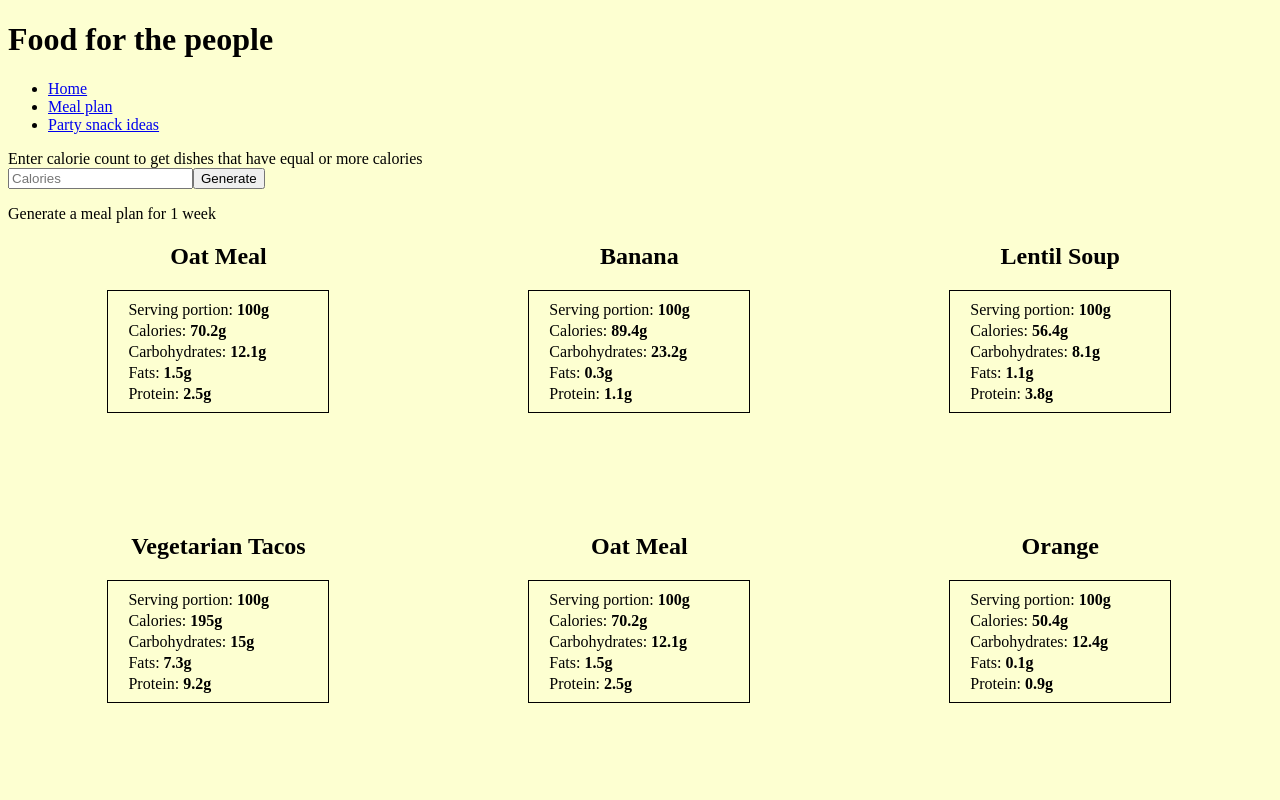
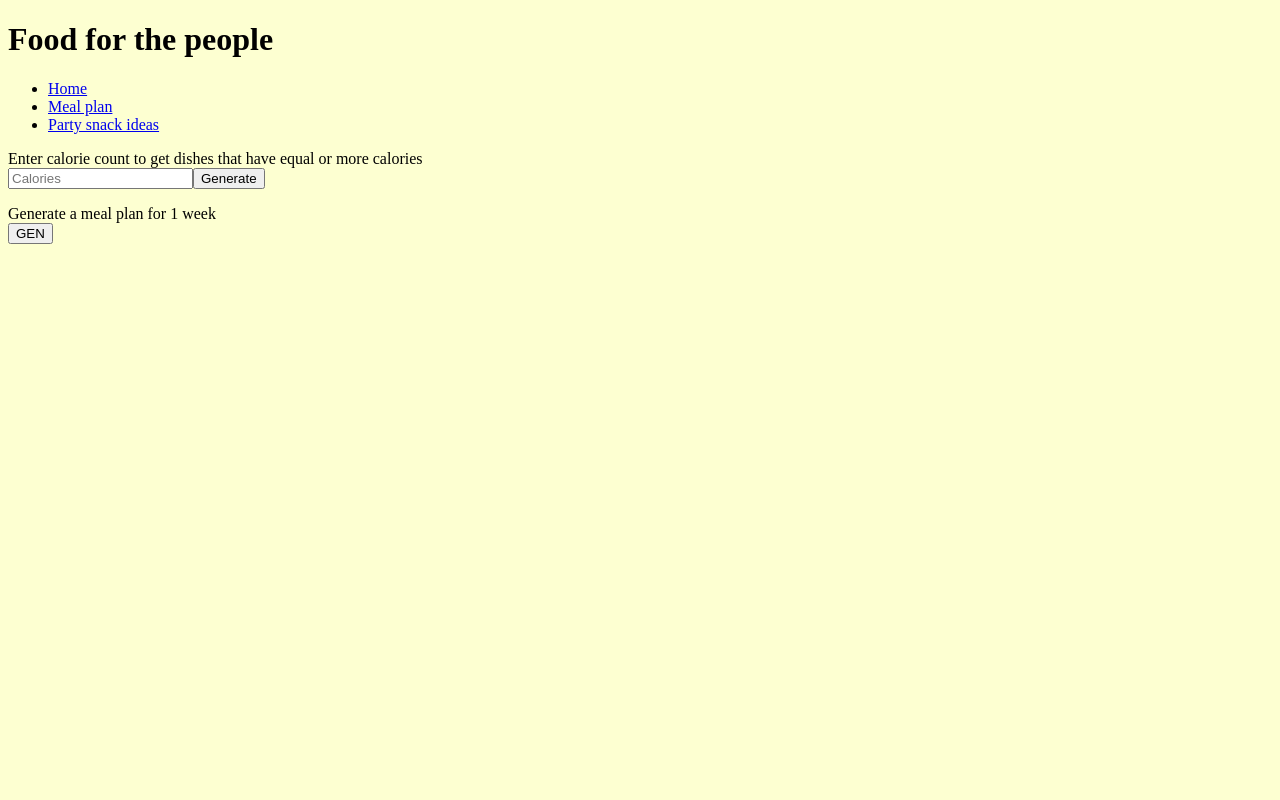
Before and after one commit to ArminasStrolys/react-tietoevry, a React (Create React App) app: page /monthly-plan in a window 1280 px wide. Shown: the top 800 px of the page. Built offline with nearby package versions, Linux system fonts and the light colour scheme.

Commit message:
Styling progress

```diff
--- a/src/components/monthlyPlan/MonthlyPlan.jsx
+++ b/src/components/monthlyPlan/MonthlyPlan.jsx
@@ -1,4 +1,4 @@
-import React from "react";
+import React, { useState } from "react";
 import Search from "../search/Search";
 import data from "../../data/data.json";
 import Dish from "../dish/dish";
@@ -7,7 +7,7 @@ export default function MonthlyPlan() {
   function rndNum(min, max) {
     return Math.floor(Math.random() * (max - min + 1) + min);
   }
-
+  const [visible, setVisible] = useState(false);
   const plan = [];
   const week = 7;
   for (let i = 1; i <= week; i++) {
@@ -52,18 +52,26 @@ export default function MonthlyPlan() {
   console.log(plan);
 
   const handleSmth = () => {
-console.log('ttt')
-  }
+    console.log("ttt");
+  };
 
   return (
     <div>
       <Search />
       Generate a meal plan for 1 week
-      <div>{plan.map((item) =>
+      <br />
+      <button
+        onClick={(e) =>
+          visible === false ? setVisible(true) : setVisible(false)
+        }>
+        GEN
+      </button>
+      <div className={visible === false ? "invisible" : "visible"}>
+        {plan.map((item) => (
           <Dish
             serving={item[2]}
             title={item[1]}
-                key={item[0]}
+            // key={item[0]}
             calories={item[3].calories}
             fats={item[3].fats}
             carbs={item[3].carbs}
@@ -73,14 +81,9 @@ console.log('ttt')
             supper={item[6]}
             snack={item[7]}
           />
-            )
-       }</div>
-      <form onSubmit={(e) => e.preventDefault()}>
-        <button
-          onClick={handleSmth}>
-          GEN
-        </button>
-      </form>
+        ))}
+      </div>
+      <form onSubmit={(e) => e.preventDefault()}></form>
     </div>
   );
 }
--- a/src/style/_dish.scss
+++ b/src/style/_dish.scss
@@ -1,5 +1,5 @@
 .food-card {
-  width: 33.3%;
+  width: 25%;
   display: inline-block;
   // margin: 100px auto;
   .capitalize {
--- /dev/null
+++ b/src/style/_plan.scss
@@ -0,0 +1,6 @@
+.visible{
+    display: block;
+}
+.invisible{
+    display: none;
+}
--- a/src/style/style.scss
+++ b/src/style/style.scss
@@ -1,3 +1,4 @@
 @import "_var.scss";
 @import "_body.scss";
 @import "_dish.scss";
+@import "_plan.scss";
```
Lines whose indentation alone changed are shown as unchanged.
